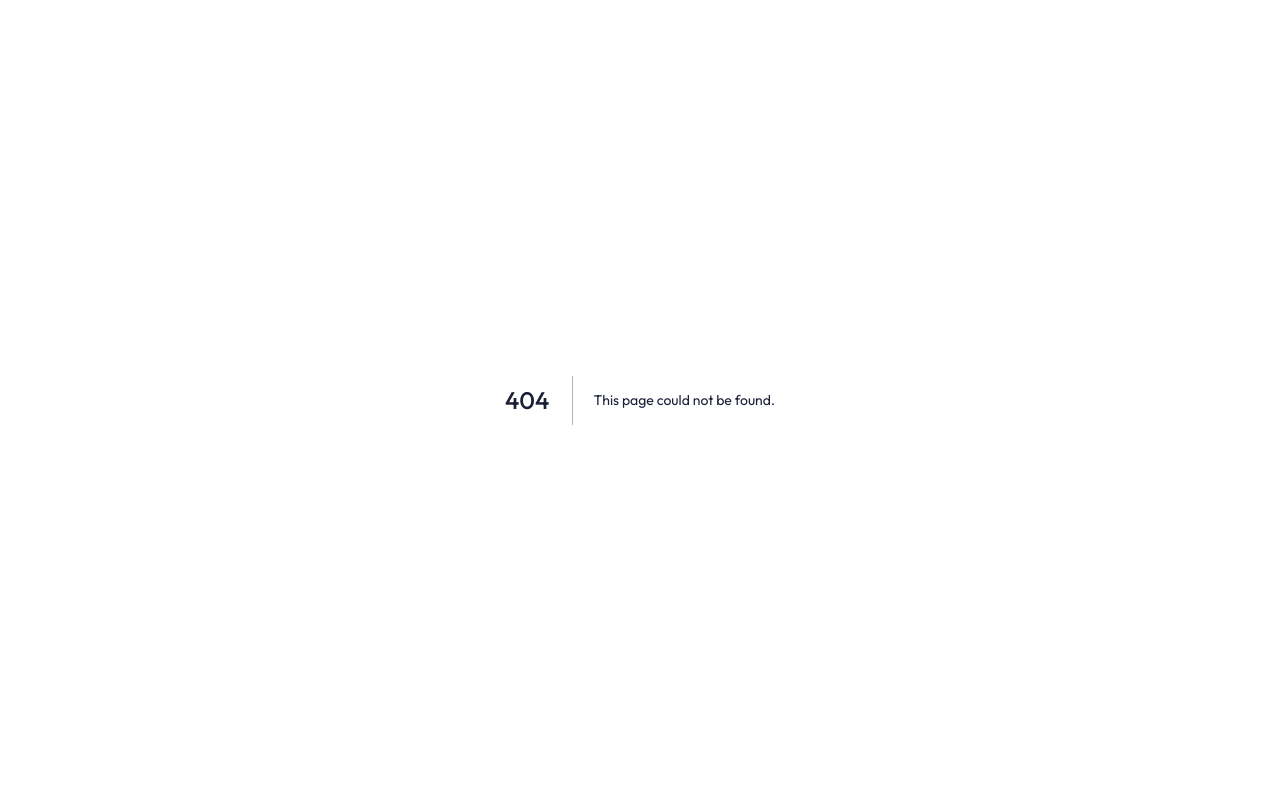
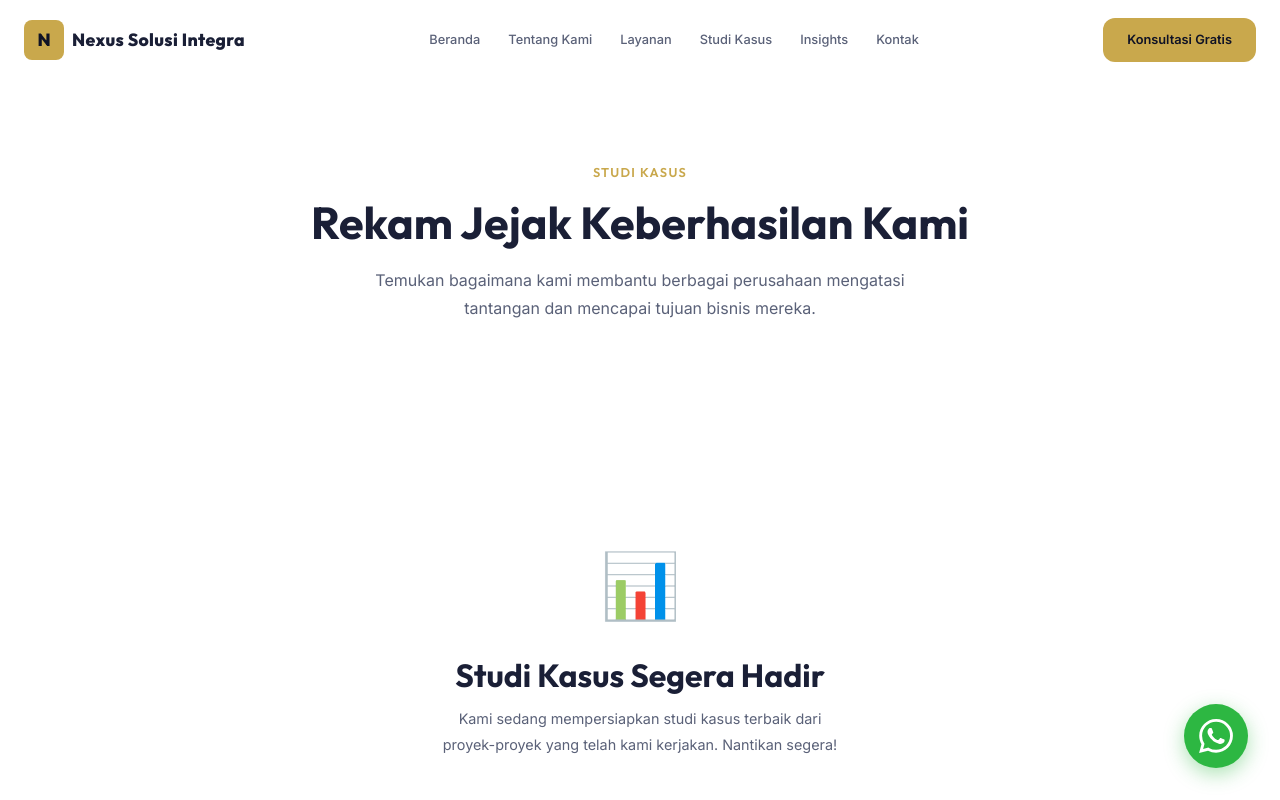
Before and after one commit to imammeze/nexus-solusi-integra, a Next.js app in the folder apps/frontend/: page /case-studies in a window 1280 px wide. Before the commit this address had no page. Shown: the top 800 px of the page. Built offline with nearby package versions, Linux system fonts and the light colour scheme.

Commit message:
feat: add Case Studies page with metadata, hero section, and empty state

```diff
--- /dev/null
+++ b/apps/frontend/src/app/(public)/case-studies/page.module.css
@@ -0,0 +1,9 @@
+.page { padding-top: var(--header-height); }
+.hero { padding: var(--space-20) 0 var(--space-12); text-align: center; }
+.heroTitle { font-size: var(--text-5xl); max-width: 700px; margin: 0 auto var(--space-4); }
+.heroSubtitle { font-size: var(--text-lg); color: var(--color-text-secondary); max-width: 550px; margin: 0 auto; }
+
+.emptyState { text-align: center; padding: var(--space-16) 0; }
+.emptyIcon { font-size: 4rem; display: block; margin-bottom: var(--space-4); }
+.emptyState h3 { margin-bottom: var(--space-3); }
+.emptyState p { color: var(--color-text-secondary); max-width: 400px; margin: 0 auto; }
--- /dev/null
+++ b/apps/frontend/src/app/(public)/case-studies/page.tsx
@@ -0,0 +1,33 @@
+import type { Metadata } from 'next';
+import styles from './page.module.css';
+
+export const metadata: Metadata = {
+  title: 'Studi Kasus',
+  description: 'Portofolio proyek dan solusi yang pernah kami kerjakan. Lihat bagaimana kami membantu klien mengatasi tantangan bisnis mereka.',
+};
+
+export default function CaseStudiesPage() {
+  return (
+    <div className={styles.page}>
+      <section className={styles.hero}>
+        <div className="container">
+          <span className="section-label">Studi Kasus</span>
+          <h1 className={styles.heroTitle}>Rekam Jejak Keberhasilan Kami</h1>
+          <p className={styles.heroSubtitle}>
+            Temukan bagaimana kami membantu berbagai perusahaan mengatasi tantangan dan mencapai tujuan bisnis mereka.
+          </p>
+        </div>
+      </section>
+
+      <section className="section">
+        <div className="container">
+          <div className={styles.emptyState}>
+            <span className={styles.emptyIcon}>📊</span>
+            <h3>Studi Kasus Segera Hadir</h3>
+            <p>Kami sedang mempersiapkan studi kasus terbaik dari proyek-proyek yang telah kami kerjakan. Nantikan segera!</p>
+          </div>
+        </div>
+      </section>
+    </div>
+  );
+}
```
Also changed, not shown: apps/frontend/src/app/(public)/case-studies/[slug]/page.tsx (added, +17 -0 lines).
